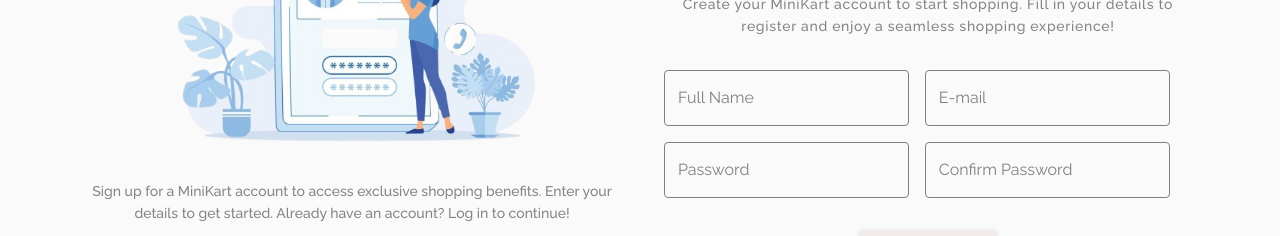
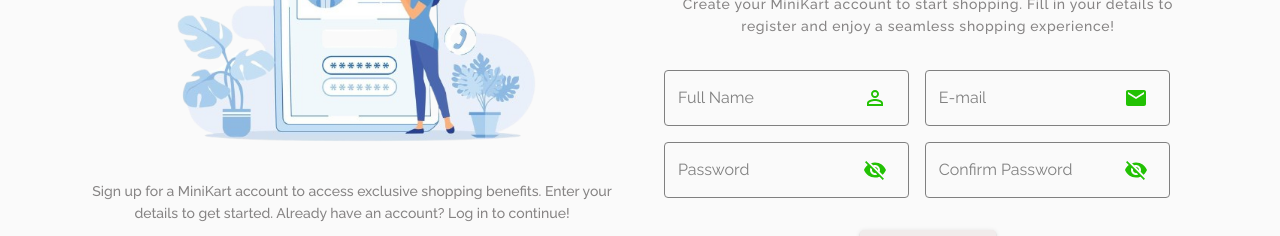
Before and after one commit to RjRishuSty/E-Commerce-Product-Catalog, a React (Create React App) app in the folder my-project/: page /register in a window 1280 px wide. Shown: the part 247-483 px from the top of the page. Built offline with nearby package versions, Linux system fonts and the light colour scheme.

Commit message:
add login and register logice

```diff
--- a/my-project/src/App.js
+++ b/my-project/src/App.js
@@ -17,6 +17,7 @@
 const App = () => {
   const isMobile = useMediaQuery("(max-width:900px)");
   const [isSidebar, setIsSideBar] = useState(false);
+  const [formData,setFormData] = useState()
   // LOgin with google (Auth0)
   const {user, isAuthenticated,logout,loginWithRedirect} = useAuth0();
 
@@ -31,7 +32,12 @@
   useEffect(() => {
     localStorage.setItem("AppMode", mode);
   }, [mode]);
-
+  useEffect(() => {
+    const getFormData = JSON.parse(localStorage.getItem('newUser'));
+    if (getFormData) {
+      setFormData(getFormData);
+    }
+  }, []);
   useEffect(() => {
     if(user){
       return enqueueSnackbar("Login successfully", {variant:'success'})
@@ -67,7 +73,7 @@
   ]);
   return (
     <ThemeContexts.Provider
-      value={{ mode, setMode, isMobile, isSidebar, setIsSideBar, handleMenu,user, isAuthenticated,logout,loginWithRedirect }}
+      value={{ mode, setMode,formData, isMobile, isSidebar, setIsSideBar, handleMenu,user, isAuthenticated,logout,loginWithRedirect }}
     >
       <ThemeProvider theme={selectedTheme}>
         <RouterProvider router={router}/>
--- a/my-project/src/components/Card/Cards.module.css
+++ b/my-project/src/components/Card/Cards.module.css
@@ -7,7 +7,6 @@
     justify-content: center;
     align-items: start;
     flex-direction: column;
-    background-color: #fff !important;
     padding: 20px 15px !important;
 }
 .cardImg{
--- a/my-project/src/components/DealOffer/Deal.jsx
+++ b/my-project/src/components/DealOffer/Deal.jsx
@@ -14,7 +14,7 @@
             fontWeight: 600,
           }}
 
-          color={item.availabilityStatus === "In Stock" ? "#216101" : "#910442"}
+          color={item.availabilityStatus === "In Stock" ? "icon.main" : "error"}
         >
           {item.availabilityStatus === "In Stock"
             ? "Hot Deal"
--- a/my-project/src/components/Header/Header.jsx
+++ b/my-project/src/components/Header/Header.jsx
@@ -34,7 +34,7 @@
 
           {!isMobile && (
             <>
-              {isAuthenticated ? (
+              {isAuthenticated || JSON.parse(localStorage.getItem('login')) ? (
                 <Profile />
               ) : (
                 <>
--- a/my-project/src/components/Icons/IconsBtn.jsx
+++ b/my-project/src/components/Icons/IconsBtn.jsx
@@ -1,4 +1,3 @@
-import { Stack } from "@mui/material";
 import React, { useContext } from "react";
 import Mode from "../Mode/Mode";
 import ProductsCart from "../Cart/ProductsCart";
@@ -13,18 +12,17 @@
         <Mode />
         <ProductsCart />
         <ProfileIcon />
-        <FavoriteIcons/>
+        <FavoriteIcons />
       </>
     );
   }
-
   return (
     <>
       {!isMobile && <Mode />}
-      {!isMobile && user && (
+      {!isMobile && (user || JSON.parse(localStorage.getItem("login")) )&& (
         <>
           <ProductsCart />
-          <FavoriteIcons/>
+          <FavoriteIcons />
         </>
       )}
     </>
--- /dev/null
+++ b/my-project/src/components/PasswordIcon/PasswordIcon.jsx
@@ -0,0 +1,9 @@
+import React from 'react';
+import RemoveRedEyeIcon from '@mui/icons-material/RemoveRedEye';
+import VisibilityOffIcon from '@mui/icons-material/VisibilityOff';
+
+const PasswordIcon = ({ isVisible }) => {
+  return isVisible ? <RemoveRedEyeIcon sx={{ color: 'icon.main' }} /> : <VisibilityOffIcon sx={{ color: 'icon.main' }} />;
+};
+
+export default PasswordIcon;
--- a/my-project/src/components/RegisterLoginInputs/RegisterLoginInputs.jsx
+++ b/my-project/src/components/RegisterLoginInputs/RegisterLoginInputs.jsx
@@ -1,22 +1,42 @@
-import { Box, Button, TextField, Typography } from "@mui/material";
-import React, { useState } from "react";
+import {
+  Box,
+  Button,
+  IconButton,
+  InputAdornment,
+  TextField,
+  Typography,
+} from "@mui/material";
+import React, { useEffect, useState } from "react";
 import LoginIcon from "@mui/icons-material/Login";
 import SocalMedia from "../SocalMediaIcon/SocalMedia";
 import { enqueueSnackbar } from "notistack";
+import PasswordIcon from "../PasswordIcon/PasswordIcon";
+import PersonOutlineIcon from "@mui/icons-material/PersonOutline";
+import EmailIcon from "@mui/icons-material/Email";
+import { useNavigate } from "react-router-dom";
 
 const RegisterLoginInputs = ({ pageType }) => {
+  const navigate = useNavigate(null);
   const [formData, setFormData] = useState({
     fullname: "",
     email: "",
     password: "",
     confirmPassword: "",
   });
+  const [showPassword, setShowPassword] = useState(false);
+  const [showConfirmPassword, setShowConfirmPassword] = useState(false);
   const inputFields = [
     { id: "fullname", label: "Full Name", type: "text" },
     { id: "email", label: "E-mail", type: "email" },
     { id: "password", label: "Password", type: "password" },
     { id: "confirmPassword", label: "Confirm Password", type: "password" },
   ];
+  useEffect(() => {
+    const newUser = localStorage.getItem("newUser");
+    if (!newUser) {
+      localStorage.setItem("newUser", JSON.stringify(null));
+    }
+  }, []);
   const filterInputFields =
     pageType === "login"
       ? inputFields.filter(
@@ -26,7 +46,8 @@
   const handleChange = (e) => {
     setFormData((prev) => ({ ...prev, [e.target.id]: e.target.value }));
   };
-  const handleValidation = () => {
+  const handleValidation = (validUser) => {
+    if (pageType === "register") {
       if (
         formData.fullname === "" ||
         formData.email === "" ||
@@ -40,6 +61,26 @@
         enqueueSnackbar("Invalid fullname!", { variant: "error" });
         return false;
       }
+      if (formData.confirmPassword !== formData.password) {
+        enqueueSnackbar("Password does not match!", { variant: "error" });
+        return false;
+      }
+    } else if (pageType === "login") {
+      if (formData.email === "" || formData.password === "") {
+        enqueueSnackbar("Email and Password are required!", {
+          variant: "error",
+        });
+        return false;
+      }
+      if (validUser && formData.password !== validUser.password) {
+        enqueueSnackbar("Incorrect password!", { variant: "error" });
+        return false;
+      }
+      if (validUser && formData.email !== validUser.email) {
+        enqueueSnackbar("Incorrect E-mail!", { variant: "error" });
+        return false;
+      }
+    }
 
     if (!formData.email.includes("@")) {
       enqueueSnackbar("Invalid e-mail!", { variant: "error" });
@@ -48,33 +89,64 @@
 
     if (formData.password.length < 6) {
       enqueueSnackbar(
-        "Password is very weak. Password must be more than 6 digits!",
+        "Password is very weak. Password must be more than 6 characters!",
         { variant: "error" }
       );
       return false;
     }
-    if (formData.confirmPassword !== formData.password) {
-      enqueueSnackbar("Password does not matches!", { variant: "error" });
-      return false;
-    }
     return true;
   };
+
   const handleSubmit = (e) => {
     e.preventDefault();
+    let saveUser = JSON.parse(localStorage.getItem("newUser"));
     if (handleValidation()) {
-      enqueueSnackbar("Registration Successfully!", { variant: "success" });
+      if (saveUser === null || saveUser) {
+        localStorage.setItem("newUser", JSON.stringify(formData));
+        navigate('/login')
+        return enqueueSnackbar("Registration Successfully!", {
+          variant: "success",
+        });
+      } else {
+        return enqueueSnackbar("Somethings went wrong!", { variant: "error" });
+      }
     }
   };
+  const handleLogin = (e) => {
+    e.preventDefault();
+    const validUser = JSON.parse(localStorage.getItem("newUser"));
+    if (handleValidation(validUser)) {
+      localStorage.setItem('login',JSON.stringify(true));
+      navigate('/')
+      return enqueueSnackbar("Login Successfully!", { variant: "success" });
+    }
+  };
+  console.log(formData);
+
   return (
-    <Box component="form" sx={{ width: "100%" }} onSubmit={handleSubmit}>
+    <Box
+      component="form"
+      sx={{ width: "100%" }}
+      onSubmit={pageType === "login" ? handleLogin : handleSubmit}
+    >
       {filterInputFields.map((item) => (
         <TextField
           fullWidth
           variant="outlined"
           label={item.label}
           id={item.id}
-          type={item.type}
           key={item.id}
+          type={
+            item.id === "password"
+              ? showPassword
+                ? "text"
+                : "password"
+              : item.id === "confirmPassword"
+              ? showConfirmPassword
+                ? "text"
+                : "password"
+              : item.type
+          }
           sx={{
             m: 1,
             width:
@@ -88,6 +160,42 @@
             },
             "& .MuiInputLabel-root": { color: "gray" }, // Default label color
             "& .MuiInputLabel-root.Mui-focused": { color: "text.dark" },
+          }}
+          InputProps={{
+            endAdornment:
+              item.id === "password" ||
+              item.id === "confirmPassword" ||
+              item.id === "fullname" ||
+              item.id === "email" ? (
+                <InputAdornment position="end">
+                  <IconButton
+                    onClick={() =>
+                      item.id === "password"
+                        ? setShowPassword(!showPassword)
+                        : setShowConfirmPassword(!showConfirmPassword)
+                    }
+                  >
+                    {item.id === "password" || item.id === "confirmPassword" ? (
+                      <PasswordIcon
+                        isVisible={
+                          item.id === "password"
+                            ? showPassword
+                            : showConfirmPassword
+                        }
+                      />
+                    ) : null}
+                    {item.id === "fullname" && (
+                      <PersonOutlineIcon
+                        sx={{ color: "icon.main" }}
+                        size="large"
+                      />
+                    )}
+                    {item.id === "email" && (
+                      <EmailIcon sx={{ color: "icon.main" }} size="large" />
+                    )}
+                  </IconButton>
+                </InputAdornment>
+              ) : null,
           }}
           onChange={handleChange}
         />
@@ -107,7 +215,7 @@
           }}
           endIcon={<LoginIcon size="large" sx={{ color: "icon.main" }} />}
         >
-          {pageType==='login'?'Login':'Register'}
+          {pageType === "login" ? "Login" : "Register"}
         </Button>
       </Box>
       <Box
--- a/my-project/src/theme.js
+++ b/my-project/src/theme.js
@@ -17,7 +17,7 @@
       dark:'rgb(111, 109, 109)'
     },
      text:{
-      main:'rgb(59, 57, 57)',
+      main:'rgb(255, 255, 255)',
       light:"rgb(134, 132, 132)",
       dark:'rgb(5, 5, 5)'
     }
```
Also changed, not shown: my-project/src/components/Card/Cards.jsx (+27 -8 lines), my-project/src/components/Search/Search.jsx (+7 -5 lines), my-project/src/components/UserProfile/Profile.jsx (+28 -5 lines). Lines whose indentation alone changed are shown as unchanged.
